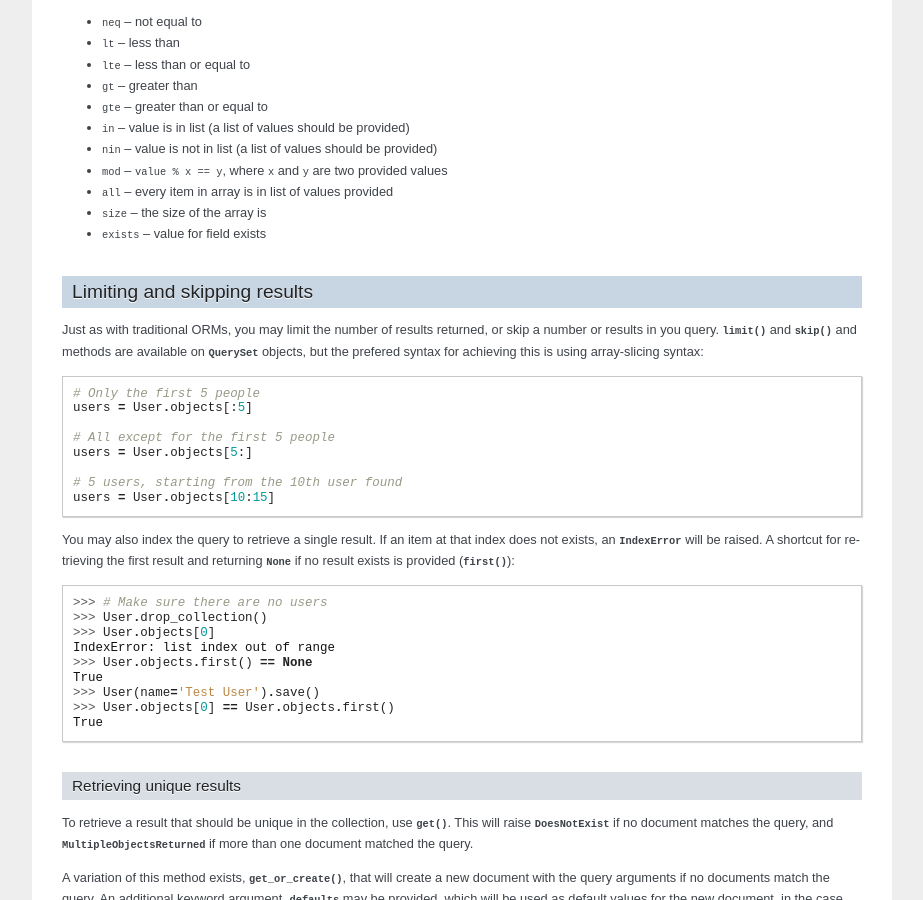
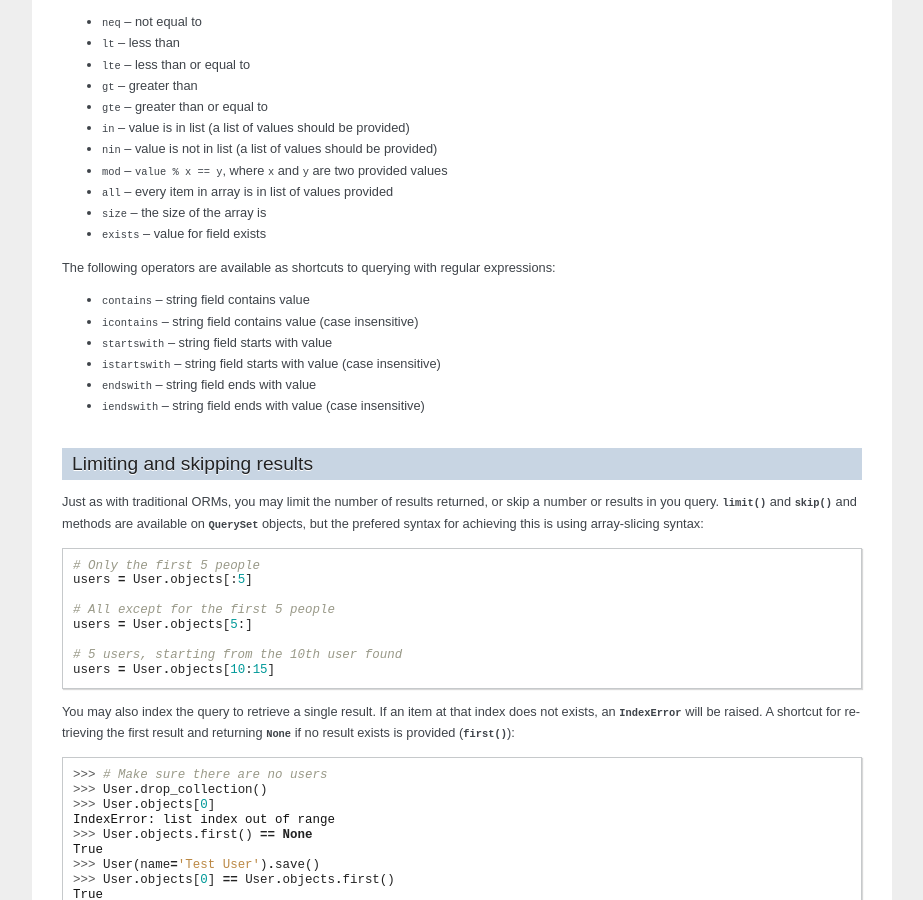
Before and after one commit to MongoEngine/mongoengine, a Sphinx documentation site: the page built from docs/guide/querying.rst, in a window 1280 px wide and 900 px high, scrolled down 1000 px. Shown: the whole window, without its empty margins (198-1121 px from the left). Built offline with Sphinx 7.4.7, drawn with Linux system fonts in a browser that asks for light colours.

Commit message:
Added match operator docs

```diff
--- a/docs/guide/querying.rst
+++ b/docs/guide/querying.rst
@@ -67,6 +67,16 @@ Available operators are as follows:
 * ``all`` -- every item in array is in list of values provided
 * ``size`` -- the size of the array is
 * ``exists`` -- value for field exists
+
+The following operators are available as shortcuts to querying with regular
+expressions:
+
+* ``contains`` -- string field contains value
+* ``icontains`` -- string field contains value (case insensitive)
+* ``startswith`` -- string field starts with value
+* ``istartswith`` -- string field starts with value (case insensitive)
+* ``endswith`` -- string field ends with value
+* ``iendswith`` -- string field ends with value (case insensitive)
 
 Limiting and skipping results
 =============================
```
